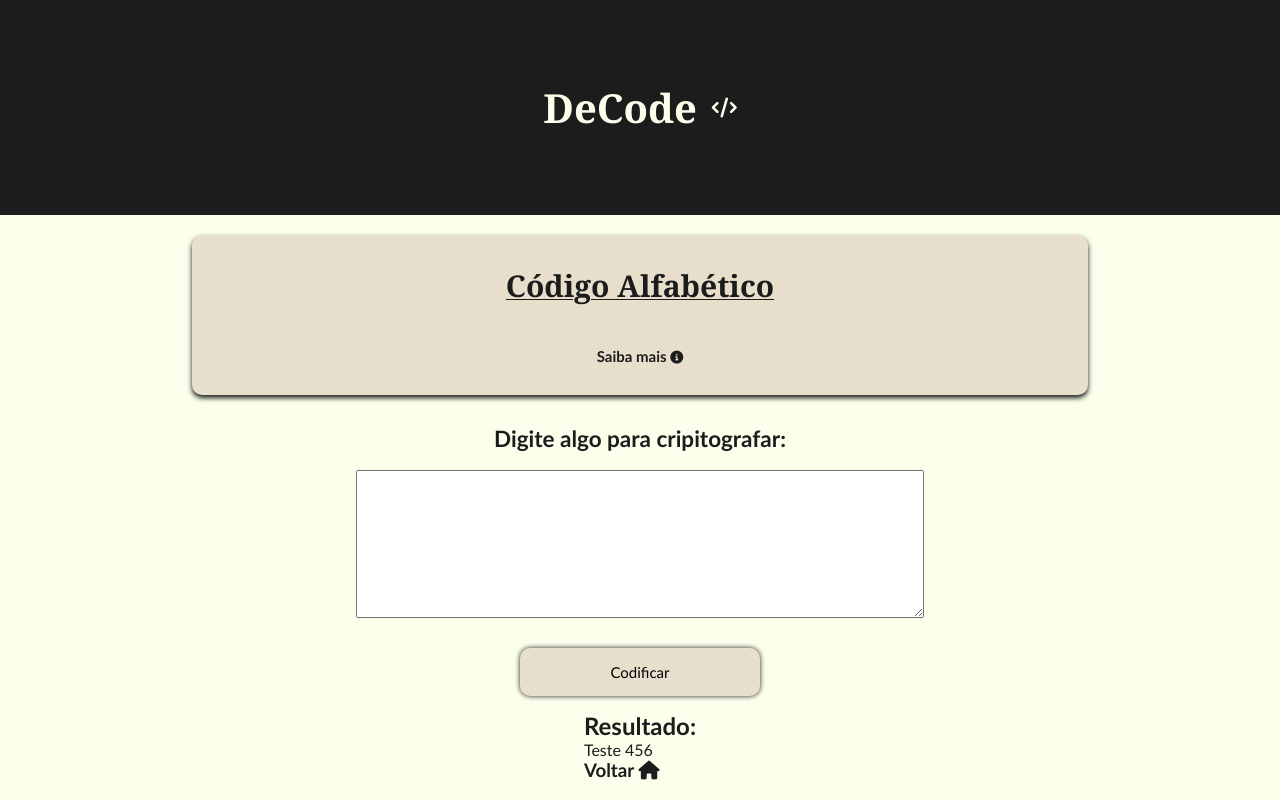
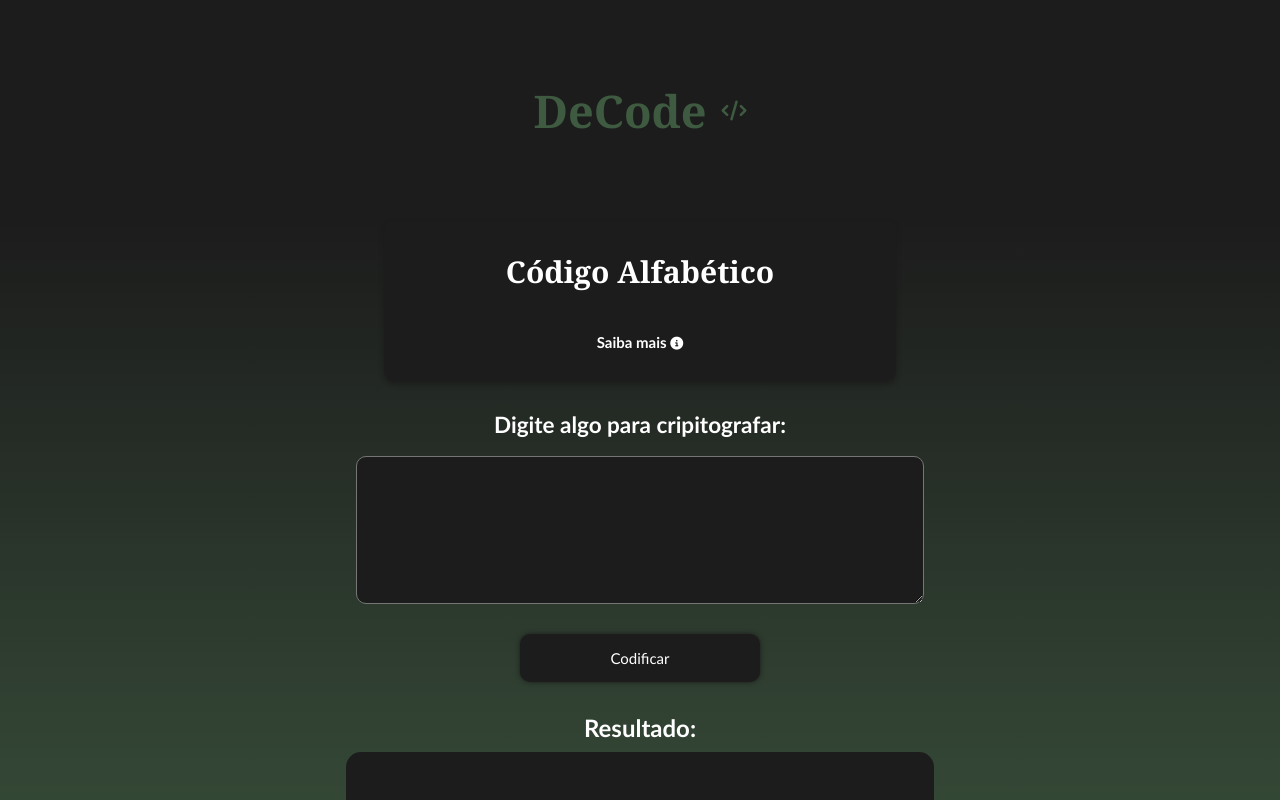
Before and after one commit to pjlkaw/decode, a plain HTML site: page index.html in a window 1280 px wide. Both pictures are taken after a click on the element "Código Alfabético". Shown: the top 800 px of the page. Drawn offline with Linux system fonts and the light colour scheme.

Commit message:
Código Alfabético 100%

```diff
--- a/css/style.css
+++ b/css/style.css
@@ -1,8 +1,8 @@
 /*cores*/
 :root {
-    --beige: rgb(250, 255, 235);
+    --green: rgba(71, 106, 74, 0.788);
     --black: rgb(28, 28, 28);
-    --beige2: rgb(231, 223, 204);
+    --white: rgb(255, 255, 255);
 }
 
 :root {
@@ -18,12 +18,14 @@
 
 body {
     font-family: var(--texto);
-    background-color: var(--beige);
-    color: var(--black);
+    background-color: var(--black);
+    color:var(--white);
 }
 
-main {
-    margin-top: 20px;
+.decode-container {
+    width: 100%;
+    height: 100%;
+    background: linear-gradient(to bottom, var(--black), var(--green));
 }
 
 /*Header*/
@@ -34,14 +36,14 @@ header {
     justify-content: center;
     padding: 5rem;
     background-color: var(--black);
-    color: var(--beige);
+    color: var(--green);
     font-family: var(--titulo);
 }
 
 header h1 {
     display: flex;
     gap: 15px;
-    font-size: 40px;
+    font-size: 45px;
     align-items: center;
 }
 
@@ -58,6 +60,7 @@ header h1 i {
     flex-wrap: wrap;
     justify-content: center;
     gap: 3rem;
+    padding: 20px;
 }
 
 .cards .card {
@@ -67,7 +70,7 @@ header h1 i {
     flex-direction: column;
     align-items: center;
     justify-content: space-around;
-    background-color: var(--beige2);
+    background-color: var(--black);
     border-radius: 10px;
     padding: 10px;
     box-shadow: var(--black) 0px 3px 5px;
@@ -83,7 +86,7 @@ header h1 i {
 .card h2 {
     font-size: 20px;
     text-decoration: underline 1px;
-    text-underline-offset: 2px;
+    text-underline-offset: 10px;
     font-family: var(--titulo);
     cursor: pointer;
 }
@@ -107,13 +110,13 @@ header h1 i {
 }
 
 .main_card {
-    width: 70%;
+    width: 40%;
     height: 10rem;
     display: flex;
     flex-direction: column;
     align-items: center;
     justify-content: space-around;
-    background-color: var(--beige2);
+    background-color: var(--black);
     border-radius: 10px;
     padding: 10px;
     box-shadow: var(--black) 0px 3px 5px;
@@ -121,8 +124,6 @@ header h1 i {
 
 .main_card h2 {
     font-size: 30px;
-    text-decoration: underline 1px;
-    text-underline-offset: 2px;
     font-family: var(--titulo);
 }
 
@@ -158,6 +159,9 @@ header h1 i {
 .cripto .input textarea {
     font-size: 15px;
     padding: 5px;
+    color: var(--white);
+    background-color: var(--black);
+    border-radius: 10px;
 }
 
 .cripto button {
@@ -165,7 +169,8 @@ header h1 i {
     height: 3rem;
     font-size: 15px;
     font-family: var(--texto);
-    background-color: var(--beige2);
+    background-color: var(--black);
+    color: var(--white);
     border: none;
     box-shadow: var(--black) 0px 0px 5px;
     border-radius: 10px;
@@ -178,5 +183,25 @@ header h1 i {
 }
 
 .cripto .result {
+    display: flex;
+    flex-direction: column;
+    align-items: center;
+    width: 60%;
+    gap: 10px;
+    padding: 1rem;
+}
 
+.cripto .result p {
+    font-size: 15px;
+    background-color: var(--black);
+    padding: 1rem;
+    border-radius: 15px;
+    width: 80%;
+    height: 15rem;
+    overflow: auto;
+    box-shadow: var(black) 0px 0px 5px;
 }
+
+#copy_result {
+    cursor: pointer;
+}
--- a/index.html
+++ b/index.html
@@ -13,6 +13,7 @@
     </header>
     <main>
 
+        <section class="decode-container">
             <section id="card_section" class="cards" style="display: ;">
                 <div class="card" id= "card1">
                     <h2>Código Alfabético</h2>
@@ -78,12 +79,21 @@
                     <h2 for="input">Digite algo para cripitografar:</h2><br>
                     <textarea name="input" id="input" rows="8" cols="60"></textarea>
                 </div>
-            <button id="btn_send" onclick="btn_send">Codificar</button>
+                <button id="btn_send" onclick="btn_send()" >Codificar</button>
 
                 <div class="result">
                     <h2>Resultado:</h2>
-                <p id="result">Teste 456</p>
-                <h3>Voltar <i class="fa-solid fa-home"></i></h3>
+                    <p id="result"></p>
+                    <h3 id="copy_result" onclick="copy_result()" style="display: none;">Copiar Texto <i class="fa-solid fa-copy"></i></h3>
+                    <h3>Voltar <i class="fa-solid fa-curved-arrow-left"></i></h3>
+                </div>
+            </section>
+        </section>
+
+        <section class="info_container">
+            <div class="subtitle">
+            <h2>Veja mais informações</h2>
+            <i class="fa-solid fa-arrow-down"></i>
             </div>
         </section>
 
--- a/js/script.js
+++ b/js/script.js
@@ -1,7 +1,6 @@
 document.addEventListener('DOMContentLoaded', () => {
     main_card();
 })
-
 
 
 function main_card() {
@@ -21,3 +20,43 @@ function main_card() {
         })
     })
 }
+
+//copiar resultado
+function copy_result() {
+    navigator.clipboard.writeText(document.getElementById('result').textContent)
+        .then(() => alert("Texto copiado!"))
+        .catch(() => alert("Falha ao copiar o texto"));
+}
+
+
+function btn_send() {
+    //leitura do card selecionado após o clique, ler o h2 do card main e pegar o valor dele
+    const code_type = document.querySelector('.main_card h2').textContent;
+    //input do usuario
+    const user_text = document.getElementById('input').value;
+
+    //Código Alfabético
+    if (code_type == "Código Alfabético") {
+        const result = user_text
+        .toLowerCase()
+        .split('')
+        .map(char => {
+            const cripto = char.charCodeAt(0)
+            if (cripto >= 97 && cripto <= 122) {
+                return cripto - 96
+            }
+            else {
+                return char;
+            }
+        })
+        .join(' ');
+        document.getElementById('result').textContent = result
+        document.getElementById('copy_result').style.display = "block";
+    }
+
+    //Base64
+
+
+
+
+}
```
Lines whose indentation alone changed are shown as unchanged.
